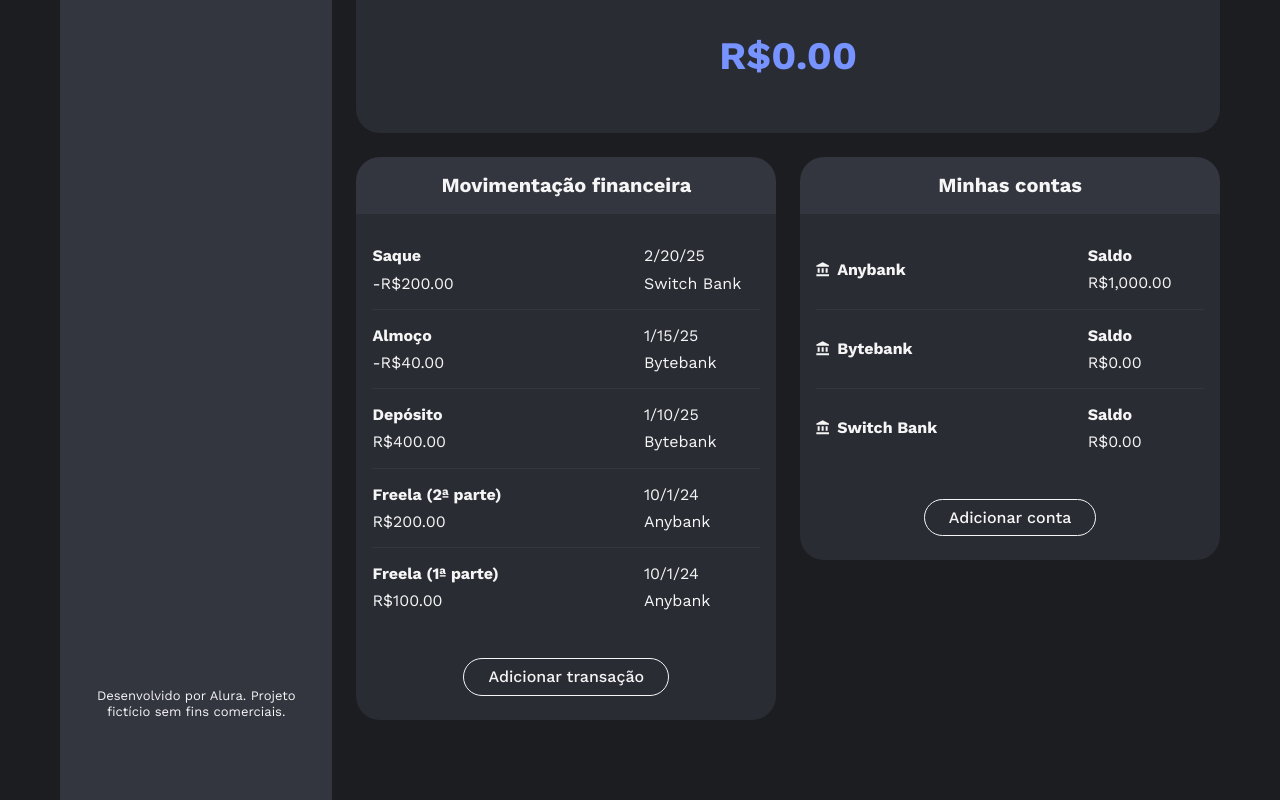
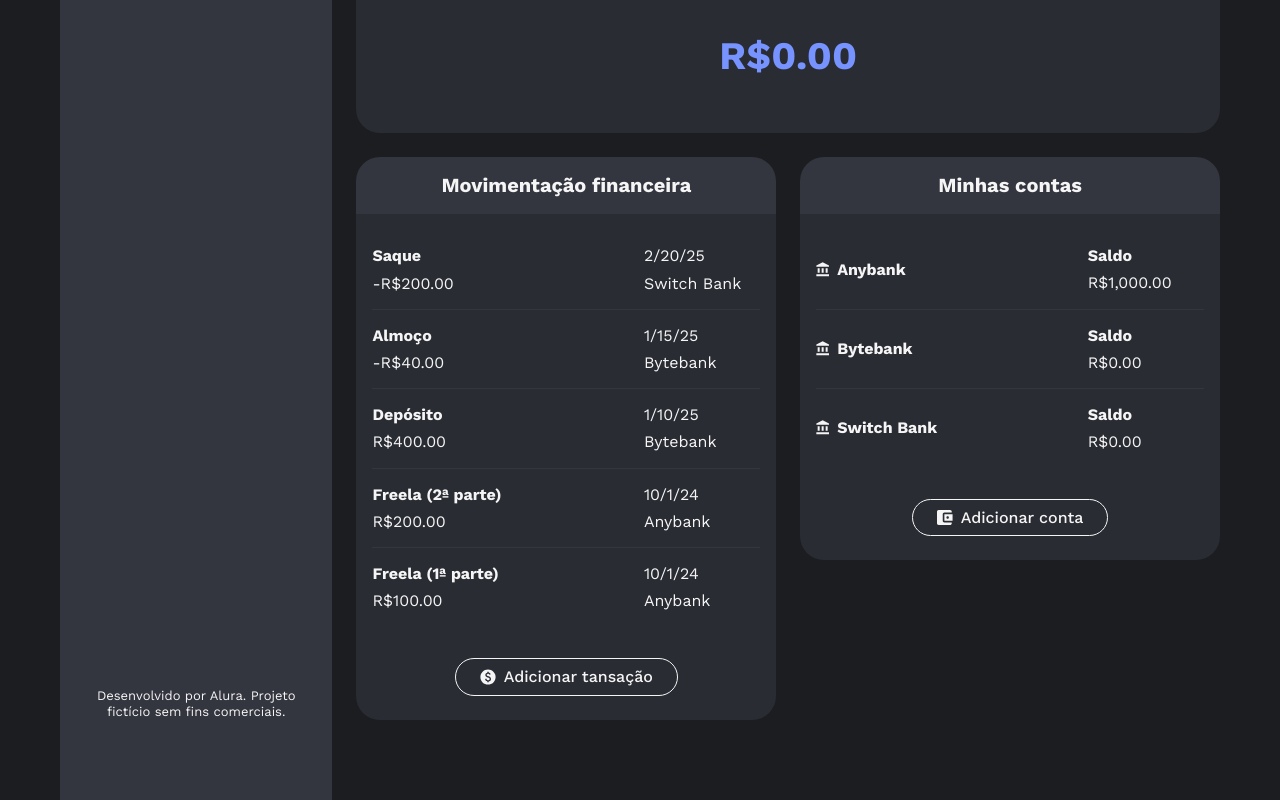
Before and after one commit to aldtorres/poupapp, an Angular app: page / in a window 1280 px wide. Shown: the part 272-1072 px from the top of the page. Built offline with nearby package versions, Linux system fonts and the light colour scheme.

Commit message:
<ng-content />  - permite passar qualquer html como conteudo

```diff
--- a/src/app/area-financeira/contas/contas.component.css
+++ b/src/app/area-financeira/contas/contas.component.css
@@ -21,3 +21,9 @@
 .botao-adicionar-conta {
   margin: 0 auto;
 }
+
+
+
+.icone-carteira {
+  width: 1rem;
+}
--- a/src/app/area-financeira/contas/contas.component.html
+++ b/src/app/area-financeira/contas/contas.component.html
@@ -17,7 +17,11 @@
         }
       </ul>
 
-      <app-botao class="botao-adicionar-conta" texto="Adicionar conta" />
+      <app-botao class="botao-adicionar-conta" >
+        <img src="icones/carteira.svg" alt="" class="icone-carteira">
+        Adicionar conta
+      </app-botao>
+
     </div>
   </div>
 </section>
--- a/src/app/area-financeira/transacoes/transacoes.component.css
+++ b/src/app/area-financeira/transacoes/transacoes.component.css
@@ -21,3 +21,7 @@
 .botao-adicionar-transacao {
   margin: 0 auto;
 }
+
+.icone-moeda {
+  width: 1rem;
+}
--- a/src/app/area-financeira/transacoes/transacoes.component.html
+++ b/src/app/area-financeira/transacoes/transacoes.component.html
@@ -17,7 +17,10 @@
         }
       </ul>
 
-      <app-botao class="botao-adicionar-transacao" texto="Adicionar transação" />
+      <app-botao class="botao-adicionar-transacao" >
+        <img src="icones/moeda.svg" alt="" class="icone-moeda">
+        Adicionar tansação
+      </app-botao>
     </div>
   </div>
 </section>
--- a/src/app/compartilhados/botao/botao.component.html
+++ b/src/app/compartilhados/botao/botao.component.html
@@ -1,3 +1,3 @@
 <button class="botao texto-md">
-  {{ texto() }}
+  <ng-content />
 </button>
--- a/src/app/compartilhados/botao/botao.component.ts
+++ b/src/app/compartilhados/botao/botao.component.ts
@@ -7,5 +7,5 @@
   styleUrl: './botao.component.css'
 })
 export class BotaoComponent {
-  texto = input.required<string>();
+
 }
```
